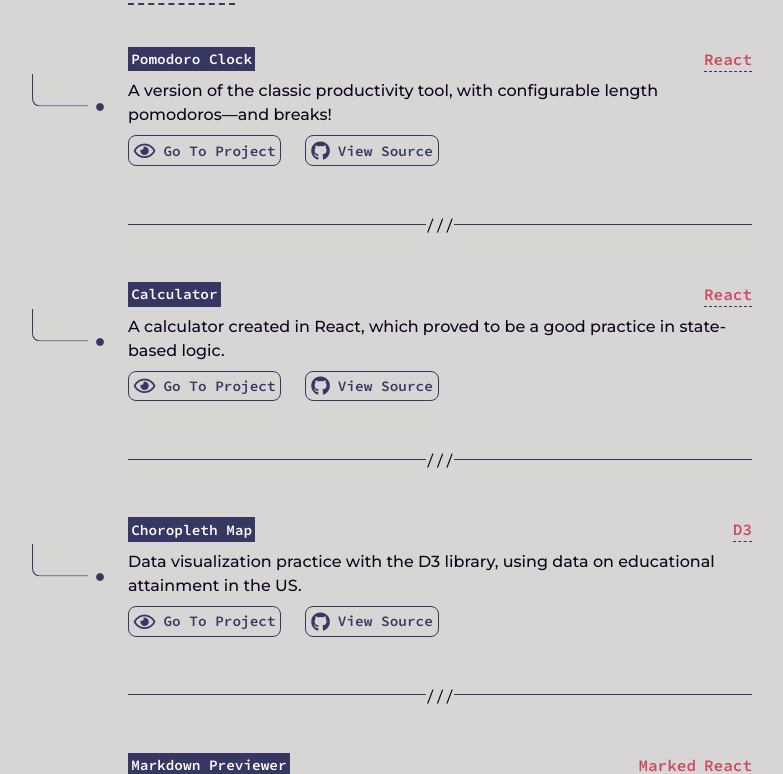
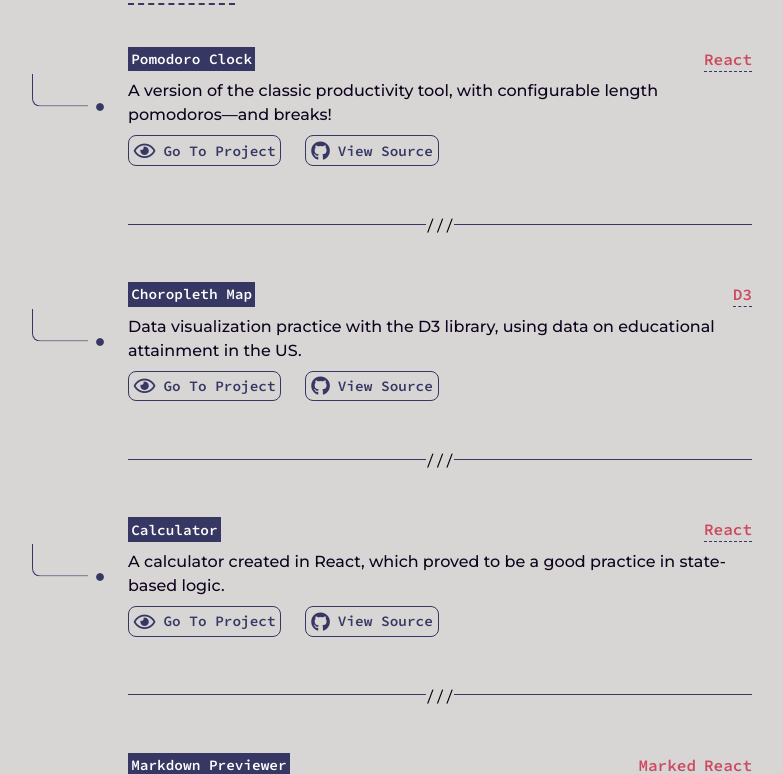
Before and after one commit to qvistsson/qvistsson.github.io, a React (Create React App) app: page / in a window 1280 px wide. Shown: the part 477-1251 px from the top of the page, without its empty margins (72-855 px from the left). Built offline with nearby package versions, Linux system fonts and the light colour scheme.

Commit message:
change project order

```diff
--- a/src/App.js
+++ b/src/App.js
@@ -49,7 +49,7 @@ function App() {
             divString="///"
           />
           <Modules.Project
-            {...Projects.calculator}
+            {...Projects.dataviz}
             margin="m-bottom-large"
             indent="6rem"
             decoHeight="2rem"
@@ -60,7 +60,7 @@ function App() {
             divString="///"
           />
           <Modules.Project
-            {...Projects.dataviz}
+            {...Projects.calculator}
             margin="m-bottom-large"
             indent="6rem"
             decoHeight="2rem"
```
